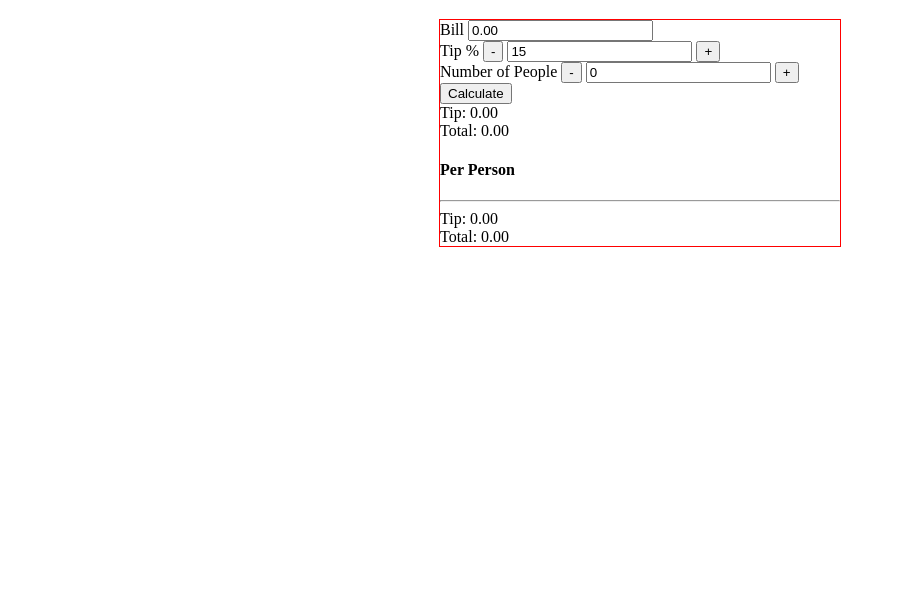
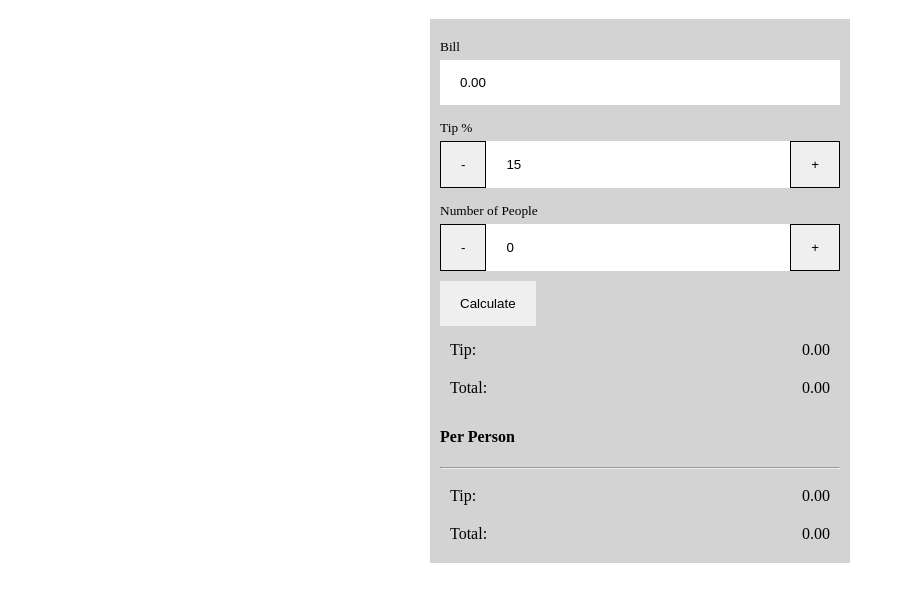
Before and after one commit to jayceazua/tipCalc, a plain HTML site: page index.html in a window 1280 px wide. Shown: the part 61-662 px from the top of the page, without its empty margins (0-905 px from the left). Drawn offline with Linux system fonts and the light colour scheme.

Commit message:
complete

```diff
--- a/css/styles.css
+++ b/css/styles.css
@@ -2,5 +2,33 @@
     margin: 0 auto;
     display: block;
     width: 400px;
-    border: solid 1px red
+    padding: 10px;
+    background-color: lightgray;
 }
+.input-container {
+    display: flex;
+    flex-direction: column;
+    margin-top: 10px;
+}
+.input-with-buttons {
+    display: flex;
+}
+.separate {
+    display: flex;
+    flex-direction: row;
+    justify-content: space-between;
+    padding: 10px;
+}
+
+.plusMinus {
+    border: 1px solid black;
+
+}
+.input-with-buttons input {
+    width: 300px;
+}
+input[type="number"], button {
+    padding: 15px 20px;
+    margin: 5px 0px;
+    border: none;
+}
--- a/index.html
+++ b/index.html
@@ -11,44 +11,48 @@
     <h1>Tip Calculator</h1>
 
 <div class="calculator">
-    <div>
-        <label for="amount">Bill</label>
+    <div class="input-container">
+        <small>Bill</small>
         <input id="amount" type="number" value="0.00">
     </div>
 
-    <div>
-        <label for="percent">Tip %</label>
-        <button id="tipMinus">-</button>
-        <input id="percent" type="number" value="15">
-        <button id="tipPlus">+</button>
+    <div class="input-container">
+        <small>Tip %</small>
+        <div class="input-with-buttons">
+            <button class="plusMinus" id="tipMinus">-</button>
+            <input id="percent" type="number" value="15">
+            <button class="plusMinus" id="tipPlus">+</button>
+        </div>
     </div>
 
-    <div>
-        <label for="people">Number of People</label>
-        <button id="peopleMinus">-</button>
-        <input id="people" type="number" value="0">
-        <button id="peoplePlus">+</button>
+    <div class="input-container">
+        <small>Number of People</small>
+        <div class="input-with-buttons">
+            <button class="plusMinus" id="peopleMinus">-</button>
+            <input id="people" type="number" value="0">
+            <button class="plusMinus" id="peoplePlus">+</button>
+        </div>
     </div>
 
     <button id="calculate">Calculate</button>
 
-    <div>
+    <div class="separate">
         <span>Tip:</span>
         <span id="tip"></span>
     </div>
 
-    <div>
+    <div class="separate">
         <span>Total:</span>
         <span id="total"></span>
     </div>
 
     <h4>Per Person</h4>
     <hr>
-    <div>
+    <div class="separate">
         <span>Tip: </span>
         <span id="tipEach"></span>
     </div>
-    <div>
+    <div class="separate">
         <span>Total: </span>
         <span id="eachTotal"></span>
     </div>
```
